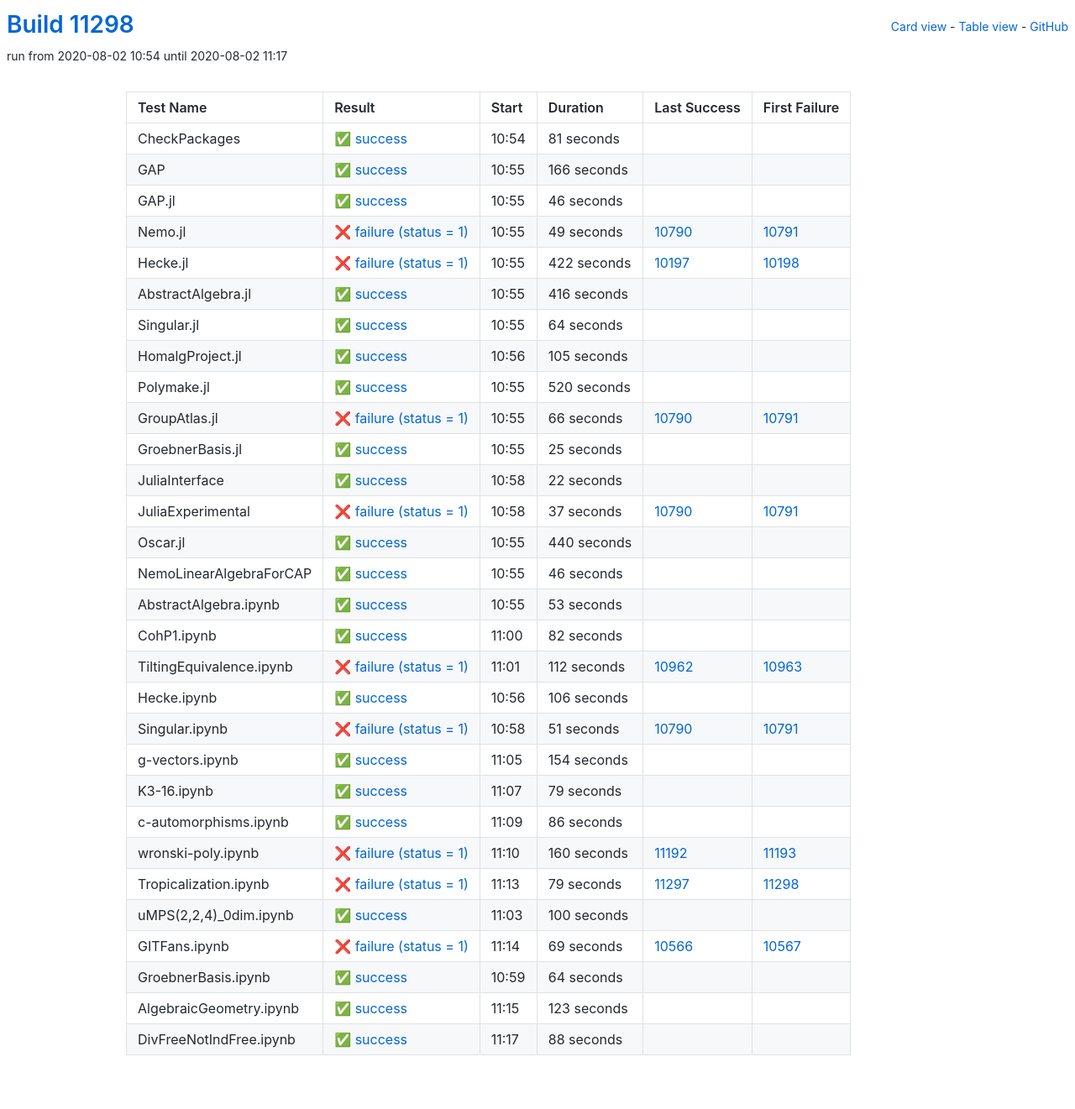
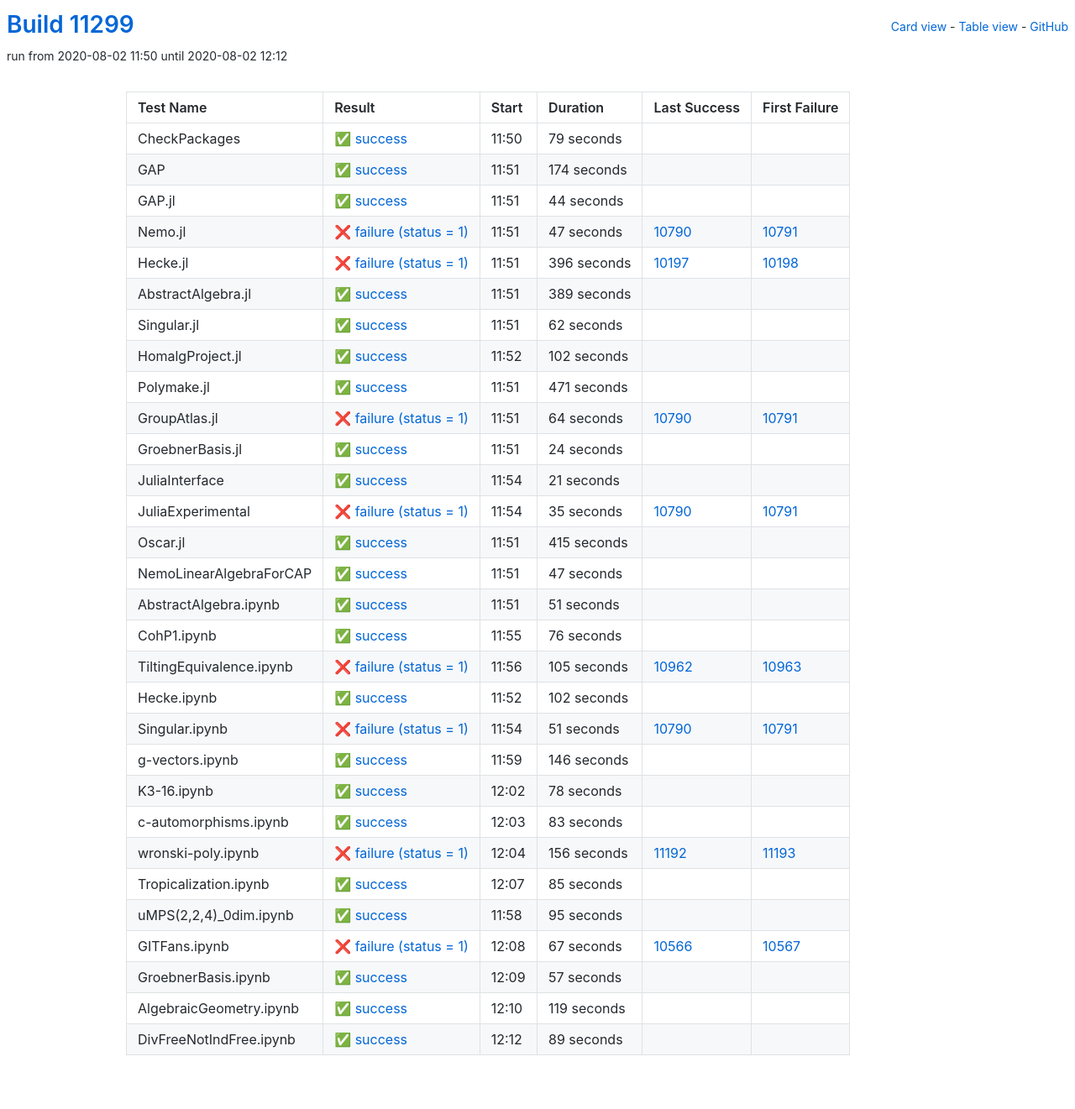
Before and after one commit to oscar-system/oscar-ci-status, a Jekyll site: the page built from table.html, in a window 1280 px wide. Shown: the whole page at 84% size. Built offline with Jekyll 4.4.1, drawn with Linux system fonts in a browser that asks for light colours.

Commit message:
Build #11299

```diff
--- a/_data/ci.yml
+++ b/_data/ci.yml
@@ -1,6 +1,6 @@
 ---
-build: 11298
-build_url: https://oscarci.mathematik.uni-kl.de/job/oscar/11298/
+build: 11299
+build_url: https://oscarci.mathematik.uni-kl.de/job/oscar/11299/
 job: oscar
 organization: oscar-system
 repo: oscar-ci-status
@@ -8,236 +8,236 @@
 tests:
 - name: CheckPackages
   id: checkpackages
-  log: https://oscarci.mathematik.uni-kl.de/job/oscar/11298/artifact/logs/build-11298/CheckPackages.log
-  start: 2020-08-02 10:54
+  log: https://oscarci.mathematik.uni-kl.de/job/oscar/11299/artifact/logs/build-11299/CheckPackages.log
+  start: 2020-08-02 11:50
   success: true
   exitcode: 0
   status: success
-  duration: 81
+  duration: 79
   last_success: false
   last_success_url:
   first_failure: false
   first_failure_url:
 - name: GAP
   id: gap
-  log: https://oscarci.mathematik.uni-kl.de/job/oscar/11298/artifact/logs/build-11298/GAP.log
-  start: 2020-08-02 10:55
+  log: https://oscarci.mathematik.uni-kl.de/job/oscar/11299/artifact/logs/build-11299/GAP.log
+  start: 2020-08-02 11:51
   success: true
   exitcode: 0
   status: success
-  duration: 166
+  duration: 174
   last_success: false
   last_success_url:
   first_failure: false
   first_failure_url:
 - name: GAP.jl
   id: gap-jl
-  log: https://oscarci.mathematik.uni-kl.de/job/oscar/11298/artifact/logs/build-11298/GAP.jl.log
-  start: 2020-08-02 10:55
+  log: https://oscarci.mathematik.uni-kl.de/job/oscar/11299/artifact/logs/build-11299/GAP.jl.log
+  start: 2020-08-02 11:51
   success: true
   exitcode: 0
   status: success
-  duration: 46
+  duration: 44
   last_success: false
   last_success_url:
   first_failure: false
   first_failure_url:
 - name: Nemo.jl
   id: nemo-jl
-  log: https://oscarci.mathematik.uni-kl.de/job/oscar/11298/artifact/logs/build-11298/Nemo.jl.log
-  start: 2020-08-02 10:55
+  log: https://oscarci.mathematik.uni-kl.de/job/oscar/11299/artifact/logs/build-11299/Nemo.jl.log
+  start: 2020-08-02 11:51
   success: false
   exitcode: 1
   status: failure
-  duration: 49
+  duration: 47
   last_success: 10790
   last_success_url: https://oscarci.mathematik.uni-kl.de/job/oscar/10790/
   first_failure: 10791
   first_failure_url: https://oscarci.mathematik.uni-kl.de/job/oscar/10791/
 - name: Hecke.jl
   id: hecke-jl
-  log: https://oscarci.mathematik.uni-kl.de/job/oscar/11298/artifact/logs/build-11298/Hecke.jl.log
-  start: 2020-08-02 10:55
+  log: https://oscarci.mathematik.uni-kl.de/job/oscar/11299/artifact/logs/build-11299/Hecke.jl.log
+  start: 2020-08-02 11:51
   success: false
   exitcode: 1
   status: failure
-  duration: 422
+  duration: 396
   last_success: 10197
   last_success_url: https://oscarci.mathematik.uni-kl.de/job/oscar/10197/
   first_failure: 10198
   first_failure_url: https://oscarci.mathematik.uni-kl.de/job/oscar/10198/
 - name: AbstractAlgebra.jl
   id: abstractalgebra-jl
-  log: https://oscarci.mathematik.uni-kl.de/job/oscar/11298/artifact/logs/build-11298/AbstractAlgebra.jl.log
-  start: 2020-08-02 10:55
+  log: https://oscarci.mathematik.uni-kl.de/job/oscar/11299/artifact/logs/build-11299/AbstractAlgebra.jl.log
+  start: 2020-08-02 11:51
   success: true
   exitcode: 0
   status: success
-  duration: 416
+  duration: 389
   last_success: false
   last_success_url:
   first_failure: false
   first_failure_url:
 - name: Singular.jl
   id: singular-jl
-  log: https://oscarci.mathematik.uni-kl.de/job/oscar/11298/artifact/logs/build-11298/Singular.jl.log
-  start: 2020-08-02 10:55
+  log: https://oscarci.mathematik.uni-kl.de/job/oscar/11299/artifact/logs/build-11299/Singular.jl.log
+  start: 2020-08-02 11:51
   success: true
   exitcode: 0
   status: success
-  duration: 64
+  duration: 62
   last_success: false
   last_success_url:
   first_failure: false
   first_failure_url:
 - name: HomalgProject.jl
   id: homalgproject-jl
-  log: https://oscarci.mathematik.uni-kl.de/job/oscar/11298/artifact/logs/build-11298/HomalgProject.jl.log
-  start: 2020-08-02 10:56
+  log: https://oscarci.mathematik.uni-kl.de/job/oscar/11299/artifact/logs/build-11299/HomalgProject.jl.log
+  start: 2020-08-02 11:52
   success: true
   exitcode: 0
   status: success
-  duration: 105
+  duration: 102
   last_success: false
   last_success_url:
   first_failure: false
   first_failure_url:
 - name: Polymake.jl
   id: polymake-jl
-  log: https://oscarci.mathematik.uni-kl.de/job/oscar/11298/artifact/logs/build-11298/Polymake.jl.log
-  start: 2020-08-02 10:55
+  log: https://oscarci.mathematik.uni-kl.de/job/oscar/11299/artifact/logs/build-11299/Polymake.jl.log
+  start: 2020-08-02 11:51
   success: true
   exitcode: 0
   status: success
-  duration: 520
+  duration: 471
   last_success: false
   last_success_url:
   first_failure: false
   first_failure_url:
 - name: GroupAtlas.jl
   id: groupatlas-jl
-  log: https://oscarci.mathematik.uni-kl.de/job/oscar/11298/artifact/logs/build-11298/GroupAtlas.jl.log
-  start: 2020-08-02 10:55
+  log: https://oscarci.mathematik.uni-kl.de/job/oscar/11299/artifact/logs/build-11299/GroupAtlas.jl.log
+  start: 2020-08-02 11:51
   success: false
   exitcode: 1
   status: failure
-  duration: 66
+  duration: 64
   last_success: 10790
   last_success_url: https://oscarci.mathematik.uni-kl.de/job/oscar/10790/
   first_failure: 10791
   first_failure_url: https://oscarci.mathematik.uni-kl.de/job/oscar/10791/
 - name: GroebnerBasis.jl
   id: groebnerbasis-jl
-  log: https://oscarci.mathematik.uni-kl.de/job/oscar/11298/artifact/logs/build-11298/GroebnerBasis.jl.log
-  start: 2020-08-02 10:55
+  log: https://oscarci.mathematik.uni-kl.de/job/oscar/11299/artifact/logs/build-11299/GroebnerBasis.jl.log
+  start: 2020-08-02 11:51
   success: true
   exitcode: 0
   status: success
-  duration: 25
+  duration: 24
   last_success: false
   last_success_url:
   first_failure: false
   first_failure_url:
 - name: JuliaInterface
   id: juliainterface
-  log: https://oscarci.mathematik.uni-kl.de/job/oscar/11298/artifact/logs/build-11298/JuliaInterface.log
-  start: 2020-08-02 10:58
+  log: https://oscarci.mathematik.uni-kl.de/job/oscar/11299/artifact/logs/build-11299/JuliaInterface.log
+  start: 2020-08-02 11:54
   success: true
   exitcode: 0
   status: success
-  duration: 22
+  duration: 21
   last_success: false
   last_success_url:
   first_failure: false
   first_failure_url:
 - name: JuliaExperimental
   id: juliaexperimental
-  log: https://oscarci.mathematik.uni-kl.de/job/oscar/11298/artifact/logs/build-11298/JuliaExperimental.log
-  start: 2020-08-02 10:58
+  log: https://oscarci.mathematik.uni-kl.de/job/oscar/11299/artifact/logs/build-11299/JuliaExperimental.log
+  start: 2020-08-02 11:54
   success: false
   exitcode: 1
   status: failure
-  duration: 37
+  duration: 35
   last_success: 10790
   last_success_url: https://oscarci.mathematik.uni-kl.de/job/oscar/10790/
   first_failure: 10791
   first_failure_url: https://oscarci.mathematik.uni-kl.de/job/oscar/10791/
 - name: Oscar.jl
   id: oscar-jl
-  log: https://oscarci.mathematik.uni-kl.de/job/oscar/11298/artifact/logs/build-11298/Oscar.jl.log
-  start: 2020-08-02 10:55
+  log: https://oscarci.mathematik.uni-kl.de/job/oscar/11299/artifact/logs/build-11299/Oscar.jl.log
+  start: 2020-08-02 11:51
   success: true
   exitcode: 0
   status: success
-  duration: 440
+  duration: 415
   last_success: false
   last_success_url:
   first_failure: false
   first_failure_url:
 - name: NemoLinearAlgebraForCAP
   id: nemolinearalgebraforcap
-  log: https://oscarci.mathematik.uni-kl.de/job/oscar/11298/artifact/logs/build-11298/NemoLinearAlgebraForCAP.log
-  start: 2020-08-02 10:55
+  log: https://oscarci.mathematik.uni-kl.de/job/oscar/11299/artifact/logs/build-11299/NemoLinearAlgebraForCAP.log
+  start: 2020-08-02 11:51
   success: true
   exitcode: 0
   status: success
-  duration: 46
+  duration: 47
   last_success: false
   last_success_url:
   first_failure: false
   first_failure_url:
 - name: AbstractAlgebra.ipynb
   id: abstractalgebra-ipynb
-  log: https://oscarci.mathematik.uni-kl.de/job/oscar/11298/artifact/logs/build-11298/AbstractAlgebra.ipynb.log
-  start: 2020-08-02 10:55
+  log: https://oscarci.mathematik.uni-kl.de/job/oscar/11299/artifact/logs/build-11299/AbstractAlgebra.ipynb.log
+  start: 2020-08-02 11:51
   success: true
   exitcode: 0
   status: success
-  duration: 53
+  duration: 51
   last_success: false
   last_success_url:
   first_failure: false
   first_failure_url:
 - name: CohP1.ipynb
   id: cohp1-ipynb
-  log: https://oscarci.mathematik.uni-kl.de/job/oscar/11298/artifact/logs/build-11298/CohP1.ipynb.log
-  start: 2020-08-02 11:00
+  log: https://oscarci.mathematik.uni-kl.de/job/oscar/11299/artifact/logs/build-11299/CohP1.ipynb.log
+  start: 2020-08-02 11:55
   success: true
   exitcode: 0
   status: success
-  duration: 82
+  duration: 76
   last_success: false
   last_success_url:
   first_failure: false
   first_failure_url:
 - name: TiltingEquivalence.ipynb
   id: tiltingequivalence-ipynb
-  log: https://oscarci.mathematik.uni-kl.de/job/oscar/11298/artifact/logs/build-11298/TiltingEquivalence.ipynb.log
-  start: 2020-08-02 11:01
+  log: https://oscarci.mathematik.uni-kl.de/job/oscar/11299/artifact/logs/build-11299/TiltingEquivalence.ipynb.log
+  start: 2020-08-02 11:56
   success: false
   exitcode: 1
   status: failure
-  duration: 112
+  duration: 105
   last_success: 10962
   last_success_url: https://oscarci.mathematik.uni-kl.de/job/oscar/10962/
   first_failure: 10963
   first_failure_url: https://oscarci.mathematik.uni-kl.de/job/oscar/10963/
 - name: Hecke.ipynb
   id: hecke-ipynb
-  log: https://oscarci.mathematik.uni-kl.de/job/oscar/11298/artifact/logs/build-11298/Hecke.ipynb.log
-  start: 2020-08-02 10:56
+  log: https://oscarci.mathematik.uni-kl.de/job/oscar/11299/artifact/logs/build-11299/Hecke.ipynb.log
+  start: 2020-08-02 11:52
   success: true
   exitcode: 0
   status: success
-  duration: 106
+  duration: 102
   last_success: false
   last_success_url:
   first_failure: false
   first_failure_url:
 - name: Singular.ipynb
   id: singular-ipynb
-  log: https://oscarci.mathematik.uni-kl.de/job/oscar/11298/artifact/logs/build-11298/Singular.ipynb.log
-  start: 2020-08-02 10:58
+  log: https://oscarci.mathematik.uni-kl.de/job/oscar/11299/artifact/logs/build-11299/Singular.ipynb.log
+  start: 2020-08-02 11:54
   success: false
   exitcode: 1
   status: failure
@@ -248,120 +248,120 @@
   first_failure_url: https://oscarci.mathematik.uni-kl.de/job/oscar/10791/
 - name: g-vectors.ipynb
   id: g-vectors-ipynb
-  log: https://oscarci.mathematik.uni-kl.de/job/oscar/11298/artifact/logs/build-11298/g-vectors.ipynb.log
-  start: 2020-08-02 11:05
+  log: https://oscarci.mathematik.uni-kl.de/job/oscar/11299/artifact/logs/build-11299/g-vectors.ipynb.log
+  start: 2020-08-02 11:59
   success: true
   exitcode: 0
   status: success
-  duration: 154
+  duration: 146
   last_success: false
   last_success_url:
   first_failure: false
   first_failure_url:
 - name: K3-16.ipynb
   id: k3-16-ipynb
-  log: https://oscarci.mathematik.uni-kl.de/job/oscar/11298/artifact/logs/build-11298/K3-16.ipynb.log
-  start: 2020-08-02 11:07
+  log: https://oscarci.mathematik.uni-kl.de/job/oscar/11299/artifact/logs/build-11299/K3-16.ipynb.log
+  start: 2020-08-02 12:02
   success: true
   exitcode: 0
   status: success
-  duration: 79
+  duration: 78
   last_success: false
   last_success_url:
   first_failure: false
   first_failure_url:
 - name: c-automorphisms.ipynb
   id: c-automorphisms-ipynb
-  log: https://oscarci.mathematik.uni-kl.de/job/oscar/11298/artifact/logs/build-11298/c-automorphisms.ipynb.log
-  start: 2020-08-02 11:09
+  log: https://oscarci.mathematik.uni-kl.de/job/oscar/11299/artifact/logs/build-11299/c-automorphisms.ipynb.log
+  start: 2020-08-02 12:03
   success: true
   exitcode: 0
   status: success
-  duration: 86
+  duration: 83
   last_success: false
   last_success_url:
   first_failure: false
   first_failure_url:
 - name: wronski-poly.ipynb
   id: wronski-poly-ipynb
-  log: https://oscarci.mathematik.uni-kl.de/job/oscar/11298/artifact/logs/build-11298/wronski-poly.ipynb.log
-  start: 2020-08-02 11:10
+  log: https://oscarci.mathematik.uni-kl.de/job/oscar/11299/artifact/logs/build-11299/wronski-poly.ipynb.log
+  start: 2020-08-02 12:04
   success: false
   exitcode: 1
   status: failure
-  duration: 160
+  duration: 156
   last_success: 11192
   last_success_url: https://oscarci.mathematik.uni-kl.de/job/oscar/11192/
   first_failure: 11193
   first_failure_url: https://oscarci.mathematik.uni-kl.de/job/oscar/11193/
 - name: Tropicalization.ipynb
   id: tropicalization-ipynb
-  log: https://oscarci.mathematik.uni-kl.de/job/oscar/11298/artifact/logs/build-11298/Tropicalization.ipynb.log
-  start: 2020-08-02 11:13
-  success: false
-  exitcode: 1
-  status: failure
-  duration: 79
-  last_success: 11297
-  last_success_url: https://oscarci.mathematik.uni-kl.de/job/oscar/11297/
-  first_failure: 11298
-  first_failure_url: https://oscarci.mathematik.uni-kl.de/job/oscar/11298/
-- name: uMPS(2,2,4)_0dim.ipynb
-  id: umps-2-2-4-0dim-ipynb
-  log: https://oscarci.mathematik.uni-kl.de/job/oscar/11298/artifact/logs/build-11298/uMPS-2-2-4-_0dim.ipynb.log
-  start: 2020-08-02 11:03
+  log: https://oscarci.mathematik.uni-kl.de/job/oscar/11299/artifact/logs/build-11299/Tropicalization.ipynb.log
+  start: 2020-08-02 12:07
   success: true
   exitcode: 0
   status: success
-  duration: 100
+  duration: 85
+  last_success: false
+  last_success_url:
+  first_failure: false
+  first_failure_url:
+- name: uMPS(2,2,4)_0dim.ipynb
+  id: umps-2-2-4-0dim-ipynb
+  log: https://oscarci.mathematik.uni-kl.de/job/oscar/11299/artifact/logs/build-11299/uMPS-2-2-4-_0dim.ipynb.log
+  start: 2020-08-02 11:58
+  success: true
+  exitcode: 0
+  status: success
+  duration: 95
   last_success: false
   last_success_url:
   first_failure: false
   first_failure_url:
 - name: GITFans.ipynb
   id: gitfans-ipynb
-  log: https://oscarci.mathematik.uni-kl.de/job/oscar/11298/artifact/logs/build-11298/GITFans.ipynb.log
-  start: 2020-08-02 11:14
+  log: https://oscarci.mathematik.uni-kl.de/job/oscar/11299/artifact/logs/build-11299/GITFans.ipynb.log
+  start: 2020-08-02 12:08
   success: false
   exitcode: 1
   status: failure
-  duration: 69
+  duration: 67
   last_success: 10566
   last_success_url: https://oscarci.mathematik.uni-kl.de/job/oscar/10566/
   first_failure: 10567
   first_failure_url: https://oscarci.mathematik.uni-kl.de/job/oscar/10567/
 - name: GroebnerBasis.ipynb
   id: groebnerbasis-ipynb
-  log: https://oscarci.mathematik.uni-kl.de/job/oscar/11298/artifact/logs/build-11298/GroebnerBasis.ipynb.log
-  start: 2020-08-02 10:59
+  log: https://oscarci.mathematik.uni-kl.de/job/oscar/11299/artifact/logs/build-11299/GroebnerBasis.ipynb.log
+  start: 2020-08-02 12:09
   success: true
   exitcode: 0
   status: success
-  duration: 64
+  duration: 57
   last_success: false
   last_success_url:
   first_failure: false
   first_failure_url:
 - name: AlgebraicGeometry.ipynb
   id: algebraicgeometry-ipynb
-  log: https://oscarci.mathematik.uni-kl.de/job/oscar/11298/artifact/logs/build-11298/AlgebraicGeometry.ipynb.log
-  start: 2020-08-02 11:15
+  log: https://oscarci.mathematik.uni-kl.de/job/oscar/11299/artifact/logs/build-11299/AlgebraicGeometry.ipynb.log
+  start: 2020-08-02 12:10
   success: true
   exitcode: 0
   status: success
-  duration: 123
+  duration: 119
   last_success: false
   last_success_url:
   first_failure: false
   first_failure_url:
 - name: DivFreeNotIndFree.ipynb
   id: divfreenotindfree-ipynb
-  log: https://oscarci.mathematik.uni-kl.de/job/oscar/11298/artifact/logs/build-11298/DivFreeNotIndFree.ipynb.log
-  start: 2020-08-02 11:17
+  log: https://oscarci.mathematik.uni-kl.de/job/oscar/11299/artifact/logs/build-11299/DivFreeNotIndFree.ipynb.log
+  start: 2020-08-02 12:12
   success: true
   exitcode: 0
   status: success
-  duration: 88
+  duration: 89
   last_success: false
   last_success_url:
   first_failure: false
```
Also changed, not shown: README.md.
